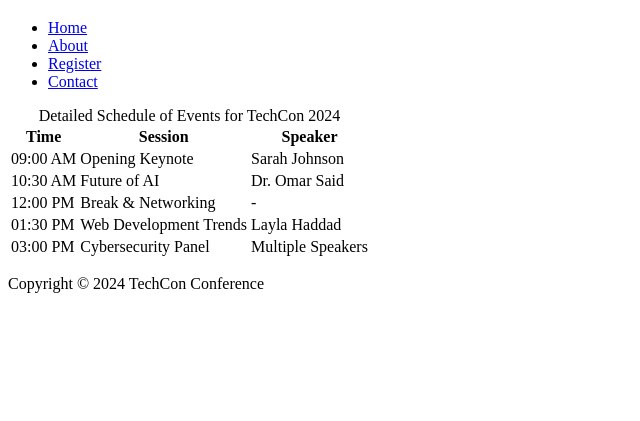
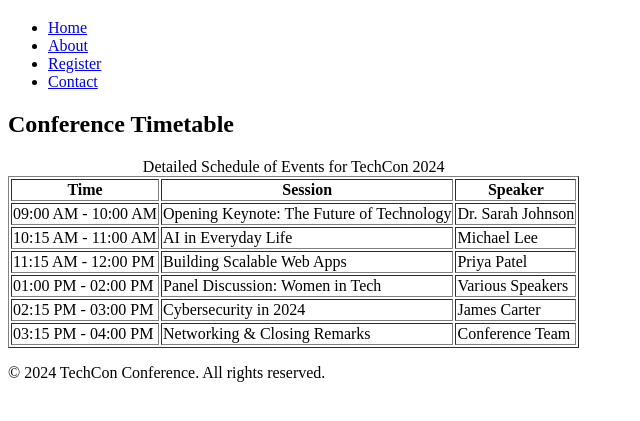
Before and after one commit to martha499eid/TechCon_HTML, a plain HTML site: page techcon_website/schedule.html in a window 1280 px wide. Shown: the part 61-482 px from the top of the page, without its empty margins (0-640 px from the left). Drawn offline with Linux system fonts and the light colour scheme.

Commit message:
Add schedule.html page for TechCon 2024

```diff
--- a/techcon_website/schedule.html
+++ b/techcon_website/schedule.html
@@ -2,10 +2,12 @@
 <html lang="en">
 <head>
   <meta charset="UTF-8">
+  <meta name="viewport" content="width=device-width, initial-scale=1.0">
   <title>Schedule for TechCon 2024</title>
 </head>
 <body>
 
+  <!-- Header Section -->
   <header>
     <h1>Schedule for TechCon 2024</h1>
     <nav>
@@ -18,8 +20,10 @@
     </nav>
   </header>
 
+  <!-- Main Section -->
   <main>
-    <table>
+    <h2>Conference Timetable</h2>
+    <table border="1">
       <caption>Detailed Schedule of Events for TechCon 2024</caption>
       <thead>
         <tr>
@@ -30,36 +34,42 @@
       </thead>
       <tbody>
         <tr>
-          <td>09:00 AM</td>
-          <td>Opening Keynote</td>
-          <td>Sarah Johnson</td>
+          <td>09:00 AM - 10:00 AM</td>
+          <td>Opening Keynote: The Future of Technology</td>
+          <td>Dr. Sarah Johnson</td>
         </tr>
         <tr>
-          <td>10:30 AM</td>
-          <td>Future of AI</td>
-          <td>Dr. Omar Said</td>
+          <td>10:15 AM - 11:00 AM</td>
+          <td>AI in Everyday Life</td>
+          <td>Michael Lee</td>
         </tr>
         <tr>
-          <td>12:00 PM</td>
-          <td>Break & Networking</td>
-          <td>-</td>
+          <td>11:15 AM - 12:00 PM</td>
+          <td>Building Scalable Web Apps</td>
+          <td>Priya Patel</td>
         </tr>
         <tr>
-          <td>01:30 PM</td>
-          <td>Web Development Trends</td>
-          <td>Layla Haddad</td>
+          <td>01:00 PM - 02:00 PM</td>
+          <td>Panel Discussion: Women in Tech</td>
+          <td>Various Speakers</td>
         </tr>
         <tr>
-          <td>03:00 PM</td>
-          <td>Cybersecurity Panel</td>
-          <td>Multiple Speakers</td>
+          <td>02:15 PM - 03:00 PM</td>
+          <td>Cybersecurity in 2024</td>
+          <td>James Carter</td>
+        </tr>
+        <tr>
+          <td>03:15 PM - 04:00 PM</td>
+          <td>Networking & Closing Remarks</td>
+          <td>Conference Team</td>
         </tr>
       </tbody>
     </table>
   </main>
 
+  <!-- Footer Section -->
   <footer>
-    <p>Copyright &copy; 2024 TechCon Conference</p>
+    <p>&copy; 2024 TechCon Conference. All rights reserved.</p>
   </footer>
 
 </body>
```
